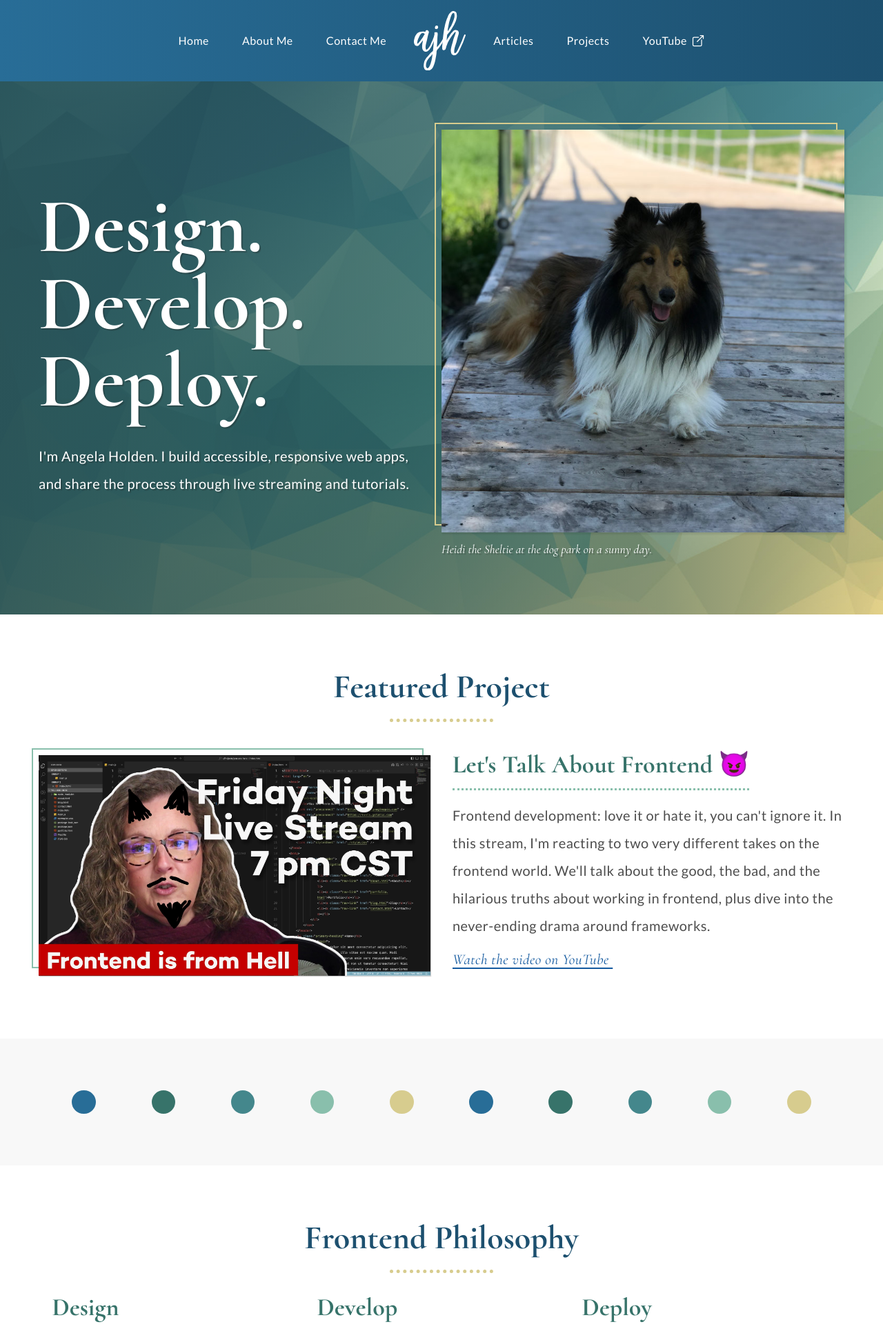
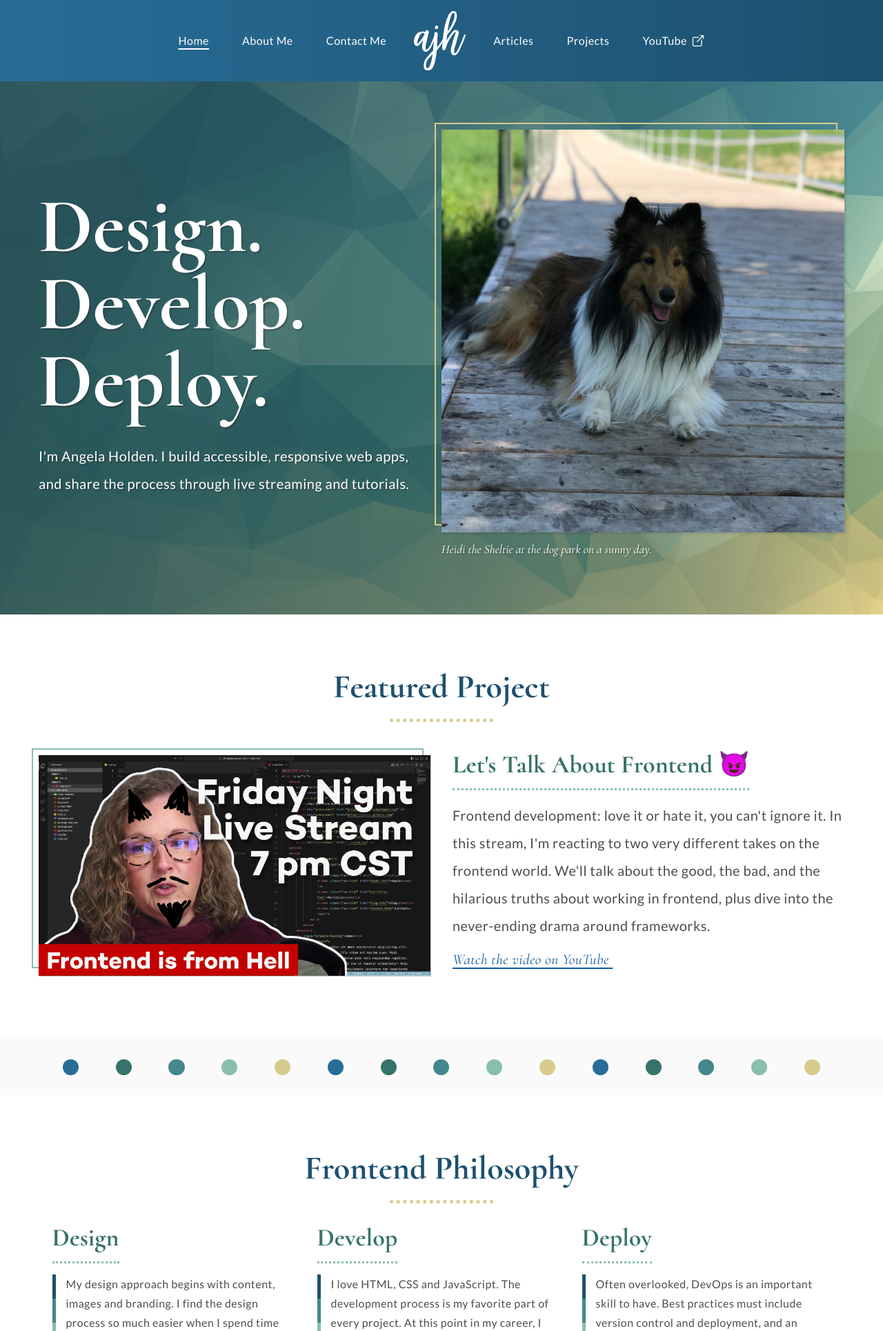
Before and after one commit to angelajholden/portfolio, a PHP site: page / in a window 1280 px wide. Shown: the top 1930 px of the page at 69% size. Run offline with PHP 8.4, Linux system fonts and the light colour scheme; some libraries are stand-ins or nearby versions.

Commit message:
styles for the dots

```diff
--- a/index.php
+++ b/index.php
@@ -52,6 +52,11 @@ include_once (__DIR__) . '/includes/head.php';
 		</section>
 		<div class="dots">
 			<div class="wrap">
+				<div class="dot animate__animated" data-animation="animate__fadeInUp"></div>
+				<div class="dot animate__animated animate__fast" data-animation="animate__fadeInUp"></div>
+				<div class="dot animate__animated" data-animation="animate__fadeInUp"></div>
+				<div class="dot animate__animated" data-animation="animate__fadeInUp"></div>
+				<div class="dot animate__animated animate__fast" data-animation="animate__fadeInUp"></div>
 				<div class="dot animate__animated" data-animation="animate__fadeInUp"></div>
 				<div class="dot animate__animated animate__fast" data-animation="animate__fadeInUp"></div>
 				<div class="dot animate__animated" data-animation="animate__fadeInUp"></div>
--- a/scss/_dots.scss
+++ b/scss/_dots.scss
@@ -1,10 +1,6 @@
 .dots {
-	padding: 75px 0;
-	background-color: $lt-gray;
-
-	@media (max-width: 768px) {
-		padding: 30px 0;
-	}
+	padding: 30px 0;
+	background-color: #fafafa;
 }
 
 .wrap {
@@ -19,7 +15,7 @@
 
 .dot {
 	.dots & {
-		width: 3%;
+		width: 2%;
 		aspect-ratio: 1 / 1;
 		border-radius: 50%;
 
```
Also changed, not shown: styles.css, 1 other file.
